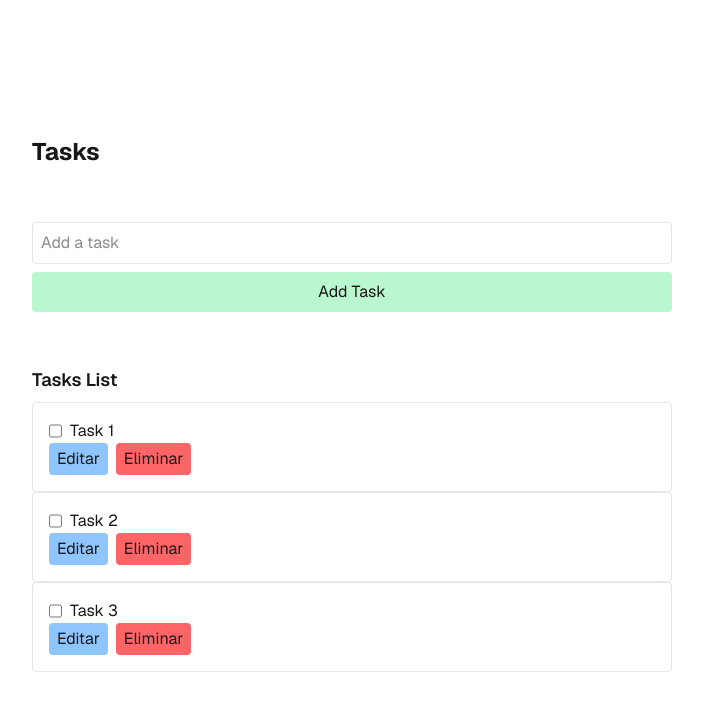
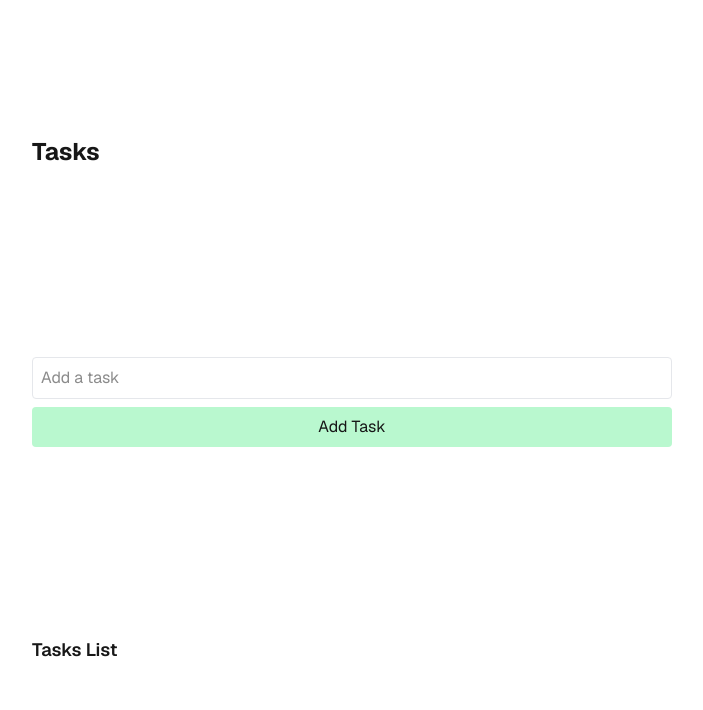
Before and after one commit to DennisMiranda/Task-monorepo, a Next.js app in the folder frontend/: page / in a window 1280 px wide. Shown: the top 710 px of the page, without its empty margins (288-991 px from the left). Built offline with nearby package versions, Linux system fonts and the light colour scheme.

Commit message:
Add deleteTask functionality

```diff
--- a/frontend/app/page.tsx
+++ b/frontend/app/page.tsx
@@ -4,17 +4,17 @@
 import { useState } from "react";
 
 export default function Home() {
-  const [tasks, setTasks] = useState<task[]>([
-    { id: "1", description: "Task 1", completed: false },
-    { id: "2", description: "Task 2", completed: false },
-    { id: "3", description: "Task 3", completed: false },
-  ]);
+  const [tasks, setTasks] = useState<task[]>([]);
 
   const saveTask = (description: string) => {
     setTasks([
       ...tasks,
       { id: (tasks.length + 1).toString(), description, completed: false },
     ]);
+  };
+
+  const deleteTask = (id: string) => {
+    setTasks(tasks.filter((task) => task.id !== id));
   };
 
   return (
@@ -24,7 +24,7 @@
         <TaskForm saveTask={saveTask} />
         <div className="w-full">
           <h2 className="text-lg font-semibold py-2">Tasks List</h2>
-          <TaskList tasks={tasks} />
+          <TaskList tasks={tasks} deleteTask={deleteTask} />
         </div>
       </main>
     </div>
--- a/frontend/components/TaskList.tsx
+++ b/frontend/components/TaskList.tsx
@@ -1,8 +1,9 @@
 interface TaskListProps {
   tasks: task[];
+  deleteTask: (id: string) => void;
 }
 
-export default function TaskList({ tasks }: TaskListProps) {
+export default function TaskList({ tasks, deleteTask }: TaskListProps) {
   return (
     <ul className="w-full">
       {tasks.map((task) => (
@@ -13,7 +14,12 @@
           </div>
           <div className="flex gap-2">
             <button className="bg-blue-300 px-2 py-1 rounded">Editar</button>
-            <button className="bg-red-400 px-2 py-1 rounded">Eliminar</button>
+            <button
+              className="bg-red-400 px-2 py-1 rounded"
+              onClick={() => deleteTask(task.id)}
+            >
+              Eliminar
+            </button>
           </div>
         </li>
       ))}
```
